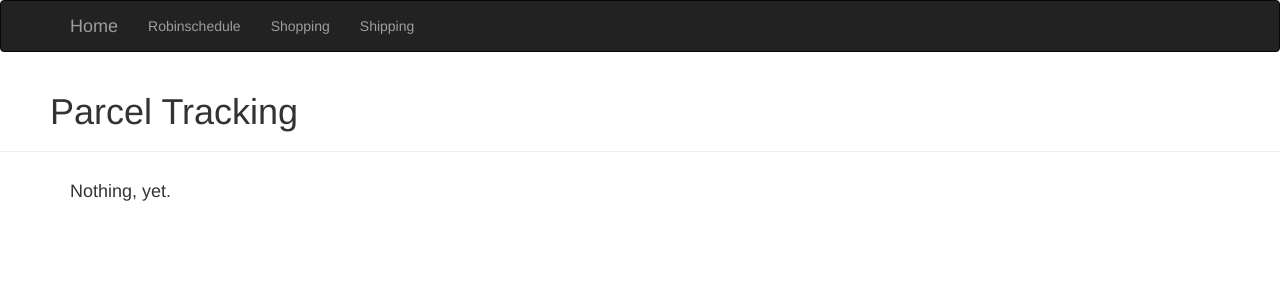
After one commit to Tobio89/homeSite, a Flask app: page /shipping in a window 1280 px wide. The commit adds this page. Shown: the top 300 px of the page. Run offline with Flask 2, Linux system fonts and the light colour scheme; some libraries are stand-ins or nearby versions.

Commit message:
init shipping page

```diff
--- a/homeSite.py
+++ b/homeSite.py
@@ -229,3 +229,9 @@ def shoppingRemove(): #This name here is what 'url_for' is using.
 
 
     return render_template('remove.html', items=shoppingItems, fail=session.get('failState', False))
+
+
+@app.route('/shipping')
+def shipping():
+
+    return render_template('shipping.html')
--- a/templates/base.html
+++ b/templates/base.html
@@ -20,8 +20,7 @@
                 <!-- Alternatively put a sub menu on each page -->
                 <li><a href="/schedule">Robinschedule</a></li>
                 <li><a href="/shopping">Shopping</a></li>
-
-
+                <li><a href="/shipping">Shipping</a></li>
             </ul>
 
         </div>
--- /dev/null
+++ b/templates/shipping.html
@@ -0,0 +1,14 @@
+{% extends "base.html" %}
+
+{% block title %}{{ super() }}Shipping{% endblock %}
+
+{% block content %}
+<div class="page-header" style="padding-left: 50px;">
+    <h1>Parcel Tracking</h1>
+</div>
+<div class="container">
+
+    <h4>Nothing, yet.</h4>
+
+</div>
+{% endblock %}
```
